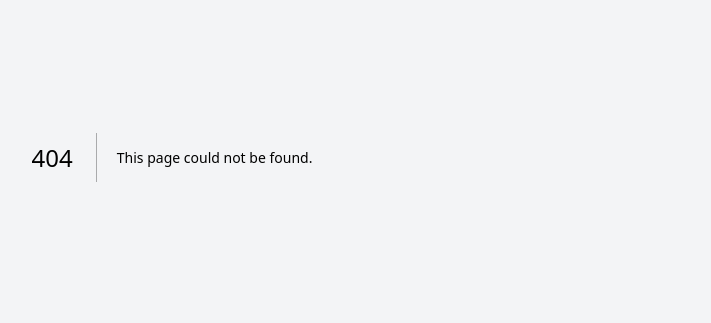
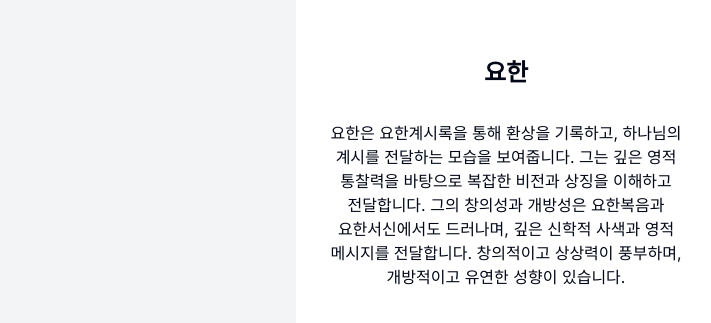
Before and after one commit to loopy-lim/marutus-OMG-test, a Next.js app: page /result in a window 1280 px wide. Before the commit this address had no page. Shown: the part 243-566 px from the top of the page, without its empty margins (468-1179 px from the left). Built offline with nearby package versions, Linux system fonts and the light colour scheme.

Commit message:
feat: add result

```diff
--- a/app/page.tsx
+++ b/app/page.tsx
@@ -1,9 +1,12 @@
-import { QuestionBlocks } from "@/components/questions";
+import { Button } from "@/components/ui/button";
+import Link from "next/link";
 
 export default function Home() {
   return (
-    <div className="absolute min-h-screen w-[420px] right-24 bg-white">
-      <QuestionBlocks></QuestionBlocks>
+    <div className="absolute min-h-screen w-[420px] right-24 bg-white flex justify-center items-center">
+      <Button variant="secondary">
+        <Link href="/play">TEST</Link>
+      </Button>
     </div>
   );
 }
--- /dev/null
+++ b/app/play/page.tsx
@@ -0,0 +1,9 @@
+import { QuestionBlocks } from "@/components/questions";
+
+export default function Home() {
+  return (
+    <div className="absolute min-h-screen w-[420px] right-24 bg-white">
+      <QuestionBlocks />
+    </div>
+  );
+}
--- /dev/null
+++ b/app/result/page.tsx
@@ -0,0 +1,9 @@
+import { Result } from "@/components/result";
+
+export default function Home() {
+  return (
+    <div className="absolute min-h-screen w-[420px] right-24 bg-white">
+      <Result />
+    </div>
+  );
+}
--- a/components/questions/Move.tsx
+++ b/components/questions/Move.tsx
@@ -52,6 +52,7 @@ export const QusetionMoveButtons = ({ api }: QusetionMoveButtonsProps) => {
       <Link
         className="w-full"
         href={{
+          pathname: isLast ? "/result" : "",
           query: {
             ...params,
             selected: Math.min(
@@ -62,7 +63,7 @@ export const QusetionMoveButtons = ({ api }: QusetionMoveButtonsProps) => {
         }}
       >
         <Button
-          className={cn("w-full", isLast && "bg-blue-800 hover:bg-blue-700")}
+          className={cn("w-full", isLast && "bg-blue-700 hover:bg-blue-600")}
         >
           {isLast ? "결과보기" : "앞으로"}
         </Button>
--- a/components/questions/block.tsx
+++ b/components/questions/block.tsx
@@ -1,4 +1,4 @@
-import { Question } from "@/constants/questions";
+import { Question, QUESTIONS } from "@/constants/questions";
 import { ElementType, ExtractAnswer } from "@/lib/typeHelper";
 import { cn } from "@/lib/utils";
 import Link from "next/link";
@@ -31,7 +31,7 @@ const AnswerBlock = ({
           query: {
             ...params,
             [questionIndex]: answerIndex,
-            selected: questionIndex + 1,
+            selected: Math.min(questionIndex + 1, QUESTIONS.length - 1),
           },
         }}
         className={cn(
--- /dev/null
+++ b/components/result/index.tsx
@@ -0,0 +1,43 @@
+"use client";
+
+import { PERSON } from "@/constants/person";
+import { AnswerType, QUESTIONS } from "@/constants/questions";
+import { useSearchParams } from "next/navigation";
+
+export const Result = () => {
+  const searchParams = useSearchParams();
+  const params = Object.fromEntries(searchParams.entries());
+  const keys = Object.keys(params);
+  const types = keys
+    .map((key) => {
+      return QUESTIONS.map((question, index) => {
+        if (key === `${index}`) {
+          return question.answer[parseInt(params[key] as string, 10)].type;
+        }
+      }).filter((type) => type !== undefined);
+    })
+    .flat()
+    .reduce((acc, cur) => {
+      if (cur) {
+        acc[cur] = (acc[cur] || 0) + 1;
+      }
+      return acc;
+    }, {} as Record<AnswerType, number>);
+  const EI = types.E > types.I ? "E" : "I";
+  const SN = types.S > types.N ? "S" : "N";
+  const JP = types.J > types.P ? "J" : "P";
+  const selectedPerson = PERSON.find(
+    (person) => person.type === `${EI}${SN}${JP}`
+  );
+
+  return (
+    <div className="min-h-screen flex justify-center items-center flex-col p-4">
+      <div className="text-center">
+        <h3 className="font-bold text-2xl my-8">{selectedPerson?.name}</h3>
+        <div className="break-keep">
+          {`${selectedPerson?.characteristic} ${selectedPerson?.disposition}`}
+        </div>
+      </div>
+    </div>
+  );
+};
--- /dev/null
+++ b/constants/person.ts
@@ -0,0 +1,70 @@
+interface Person {
+  type: string;
+  name: string;
+  disposition: string;
+  characteristic: string;
+}
+export const PERSON: Person[] = [
+  {
+    type: "ESJ",
+    name: "마르다",
+    disposition:
+      "사교적이고 실질적이며, 타인의 감정을 잘 이해하고 돌보는 성향이 있습니다.",
+    characteristic:
+      "마르다는 예수님을 집에 초대하고 대접하며, 가족과 친구들을 돌보는 모습을 보여줍니다. 그녀는 집안일을 열심히 하고, 손님을 대접하는 데 있어 세심한 주의를 기울입니다. 그녀의 실질적인 접근 방식과 조직력은 모든 일이 잘 되도록 보장합니다.",
+  },
+  {
+    type: "ESP",
+    name: "베드로",
+    disposition:
+      "활발하고 현실적이며, 새로운 경험을 즐기고 즉흥적으로 행동하는 성향이 있습니다.",
+    characteristic:
+      "베드로는 예수님의 제자로서 다양한 사역을 수행하며, 순간의 기회를 포착하고 즉흥적으로 행동하는 모습을 보여줍니다. 그는 종종 빠른 결정을 내리고 행동하며, 물 위를 걷는 등의 도전적인 상황에서도 두려움 없이 나아갑니다. 또한 새로운 사역과 전도의 기회를 기꺼이 받아들입니다.",
+  },
+  {
+    type: "ENJ",
+    name: "바울",
+    disposition:
+      "활동적이고 통찰력이 있으며, 리더십을 발휘하고 목표 지향적입니다.",
+    characteristic:
+      "바울은 전도여행을 통해 복음을 전하며, 교회를 세우고 지도하는 모습을 보여줍니다. 그는 전략적으로 계획을 세우고, 각 지역의 문화와 상황을 이해하며 접근합니다. 또한, 그는 서신을 통해 교회를 이끌고 교육하며, 미래의 비전을 제시합니다.",
+  },
+  {
+    type: "ENP",
+    name: "바나바",
+    disposition:
+      "활발하고 창의적이며, 새로운 가능성을 탐색하고 적응력이 뛰어납니다.",
+    characteristic:
+      "바나바는 초기 교회에서 많은 사람들을 격려하고, 복음을 전파하며 변화와 도전에 잘 적응하는 모습을 보여줍니다. 그는 사람들을 모으고 격려하는 데 뛰어나며, 다양한 환경에서 유연하게 대처하며 사역을 진행합니다. 또한, 새로운 아이디어와 방법을 통해 복음을 전파하려고 노력합니다.",
+  },
+  {
+    type: "INJ",
+    name: "다니엘",
+    disposition:
+      "내향적이고 직관적이며, 비전과 이상을 추구하는 성향이 있습니다.",
+    characteristic:
+      "다니엘은 꿈을 해석하고 예언하며, 하나님의 계획을 따르는 모습을 보여줍니다. 그는 바벨론에서 높은 지위에 오르며, 왕들의 꿈을 해석하고, 미래의 사건들을 예언합니다. 그의 통찰력과 예지력은 그와 그의 민족을 보호하고 인도하는 데 큰 역할을 합니다.",
+  },
+  {
+    type: "INP",
+    name: "요한",
+    disposition:
+      "창의적이고 상상력이 풍부하며, 개방적이고 유연한 성향이 있습니다.",
+    characteristic:
+      "요한은 요한계시록을 통해 환상을 기록하고, 하나님의 계시를 전달하는 모습을 보여줍니다. 그는 깊은 영적 통찰력을 바탕으로 복잡한 비전과 상징을 이해하고 전달합니다. 그의 창의성과 개방성은 요한복음과 요한서신에서도 드러나며, 깊은 신학적 사색과 영적 메시지를 전달합니다.",
+  },
+  {
+    type: "ISJ",
+    name: "요셉 (예수님의 아버지)",
+    disposition: "신중하고 현실적이며, 책임감이 강하고 전통을 중시합니다.",
+    characteristic:
+      "요셉은 마리아와 예수님을 돌보고 보호하며, 꿈을 통해 하나님의 지시를 따르는 모습을 보여줍니다. 그는 가족을 보호하기 위해 위험을 감수하며, 하나님의 명령을 충실히 따릅니다. 그의 신중함과 책임감은 예수님의 어린 시절을 안전하게 지키는 데 중요한 역할을 합니다.",
+  },
+  {
+    type: "ISP",
+    name: "사무엘",
+    disposition: "조용하고 관찰력이 뛰어나며, 상황에 따라 유연하게 대처합니다.",
+    characteristic:
+      "사무엘은 하나님의 음성을 듣고 이스라엘의 사사로서 활동하며, 신중하고 유연하게 행동하는 모습을 보여줍니다. 그는 어린 시절부터 하나님과의 깊은 관계를 유지하며, 이스라엘 백성의 요구와 하나님의 뜻을 조율합니다. 그의 유연성과 신중함은 이스라엘을 안정시키는 데 중요한 역할을 합니다.",
+  },
+];
--- a/constants/questions.ts
+++ b/constants/questions.ts
@@ -13,7 +13,7 @@ interface SN {
   type: "S" | "N";
 }
 
-type AnswerType = ExtractType<JP | EI | SN>;
+export type AnswerType = ExtractType<JP | EI | SN>;
 type QuestionType = ExtractBrand<JP | EI | SN>;
 
 export interface Question {
```
